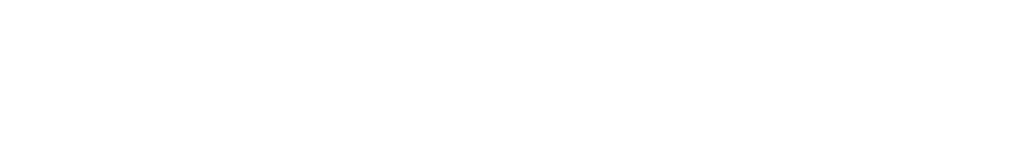
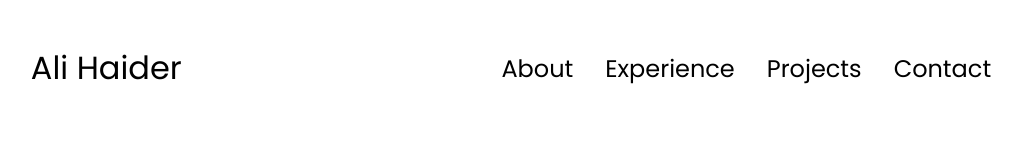
Before and after one commit to hammadhttps/Portfolio_website, a plain HTML site: page index.html in a window 1280 px wide. Shown: the whole page, without its empty margins (129-1151 px from the left). Drawn offline with Linux system fonts and the light colour scheme.

Commit message:
styled navigation bar

```diff
--- a/index.html
+++ b/index.html
@@ -11,6 +11,15 @@
 </head>
 
 <body>
+  <nav id="desktop_nav">
+    <div class="logo">Ali Haider</div>
+    <div class="nav-links">
+        <li><a href="#about">About</a></li>
+        <li><a href="#experience">Experience</a></li>
+        <li><a href="#projects">Projects</a></li>
+        <li><a href="contact">Contact</a></li>
+    </div>
+  </nav>
 
     <script src="script.js"></script>
 </body>
--- a/styles.css
+++ b/styles.css
@@ -0,0 +1,63 @@
+@import url('https://fonts.googleapis.com/css2?family=Poppins:ital,wght@0,100;0,200;0,300;0,400;0,500;0,600;0,700;0,800;0,900;1,100;1,200;1,300;1,400;1,500;1,600;1,700;1,800;1,900&display=swap');
+*{
+    margin: 0;
+    padding: 0;
+}
+body
+{
+    font-family: "Poppins", sans-serif;
+}
+
+html{
+    scroll-behavior: smooth;
+}
+p{
+    color: rgb(85, 85, 85);
+}
+
+a,.btn
+{
+    transition: all 300ms ease;
+}
+
+nav,.nav-links
+{
+    display: flex;
+}
+nav
+{
+    justify-content:space-around;
+    align-items:center ;
+    height: 17vh;
+}
+
+.nav-links
+{
+    gap: 2rem;
+    list-style: none;
+    font-size: 1.5rem;
+}
+
+
+a{
+    color: black;
+    text-decoration: none;
+    text-decoration-color: white;
+}
+
+a:hover
+{
+    color: grey;
+    text-decoration: underline;
+    text-underline-offset: 1rem;
+    text-decoration-color: rgb(181, 181, 181);
+}
+
+.logo
+{
+  font-size: 2rem;
+}
+.logo:hover
+{
+    cursor: default;
+}
```
